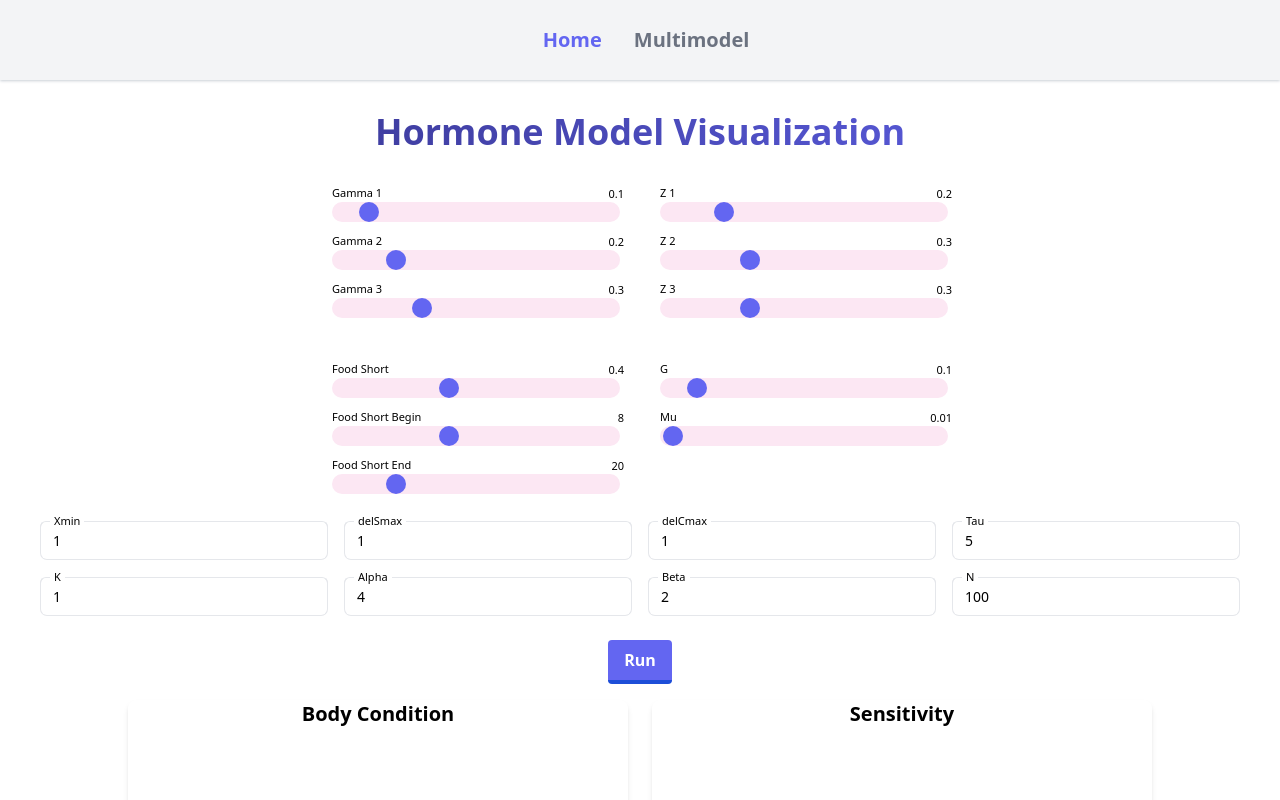
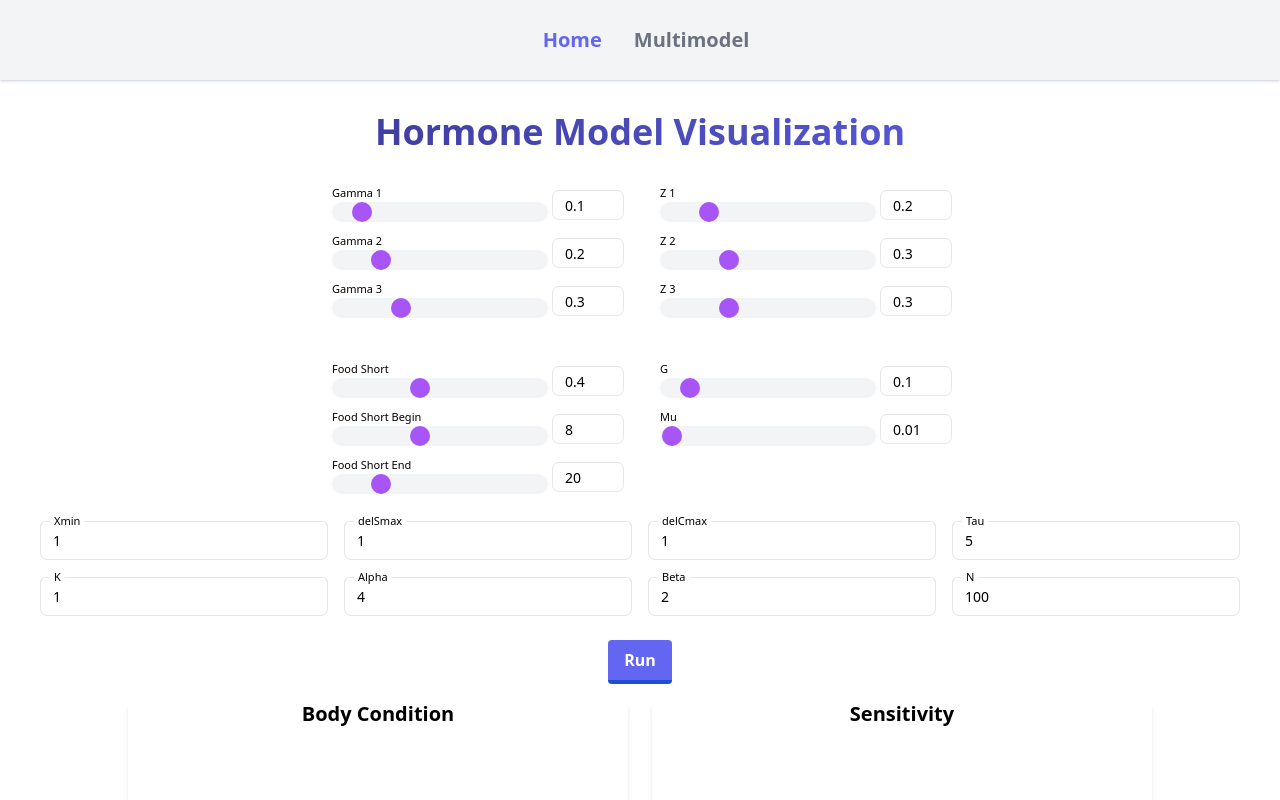
Before and after one commit to Duke-University-Code-Plus/hormonal-pathways, a SvelteKit app: page / in a window 1280 px wide. Shown: the top 800 px of the page. Built offline with nearby package versions, Linux system fonts and the light colour scheme; no server answers.

Commit message:
Added input next to sliders

```diff
--- a/src/routes/multimodel/Nested/SliderInput.svelte
+++ b/src/routes/multimodel/Nested/SliderInput.svelte
@@ -1,32 +1,42 @@
 <script>
     export let id;
-    export let inputType;
     export let min;
     export let max;
     export let step;
     export let inputVar;
+</script>
 
-  </script>
-
-  <div class="w-72 m-2">
+<div class="w-72 m-2">
     <div class="relative w-full min-w-[200px] h-10">
         <input
-          id={id}
-          type="range"
-          min={min}
-          max={max}
-          step={step}
-          class="peer w-full h-full bg-transparent font-sans text-sm appearance-none [&::-webkit-slider-runnable-track]:rounded-full [&::-webkit-slider-runnable-track]:bg-pink-100 [&::-webkit-slider-thumb]:appearance-none [&::-webkit-slider-thumb]:h-[20px] [&::-webkit-slider-thumb]:w-[20px] [&::-webkit-slider-thumb]:rounded-full [&::-webkit-slider-thumb]:bg-indigo-500"
-          bind:value={inputVar}
+            {id}
+            type="range"
+            {min}
+            {max}
+            {step}
+            class="peer w-3/4 h-full bg-transparent font-sans text-sm appearance-none [&::-webkit-slider-runnable-track]:rounded-full [&::-webkit-slider-runnable-track]:bg-gray-100 [&::-webkit-slider-thumb]:appearance-none [&::-webkit-slider-thumb]:h-[20px] [&::-webkit-slider-thumb]:w-[20px] [&::-webkit-slider-thumb]:rounded-full [&::-webkit-slider-thumb]:bg-purple-500"
+            bind:value={inputVar}
+        />
+
+        <input
+            {id}
+            type="number"
+            {min}
+            {max}
+            {step}
+            class="peer w-1/4 h-3/4 bg-transparent text-blue-gray-700 font-sans font-normal outline-0 focus:outline-0 disabled:bg-blue-gray-50 disabled:border-0 transition-all placeholder-shown:border placeholder-shown:border-blue-gray-200 placeholder-shown:border-t-blue-gray-200
+            border focus:border-2 text-sm px-3 py-2.5 rounded-[7px] border-blue-gray-200 focus:border-gray-900 focus:border-purple-500 placeholder:text-blue-gray-100 absolute text-[11px] -mr-1 bottom-0 right-0 -top-0.5"
+            bind:value={inputVar}
         />
 
         <label
             for={id}
-            class="flex absolute left-0 font-normal truncate leading-tight -top-1.5 text-[11px]">{id}
+            class="flex absolute left-0 font-normal truncate leading-tight -top-1.5 text-[11px]"
+            >{id}
         </label>
 
+        <!--
         <span class="absolute text-[11px] -mr-1 bottom-0  right-0 -top-1.5 -mb-6">{inputVar}</span>
-
-
+        -->
     </div>
-  </div>
+</div>
```
